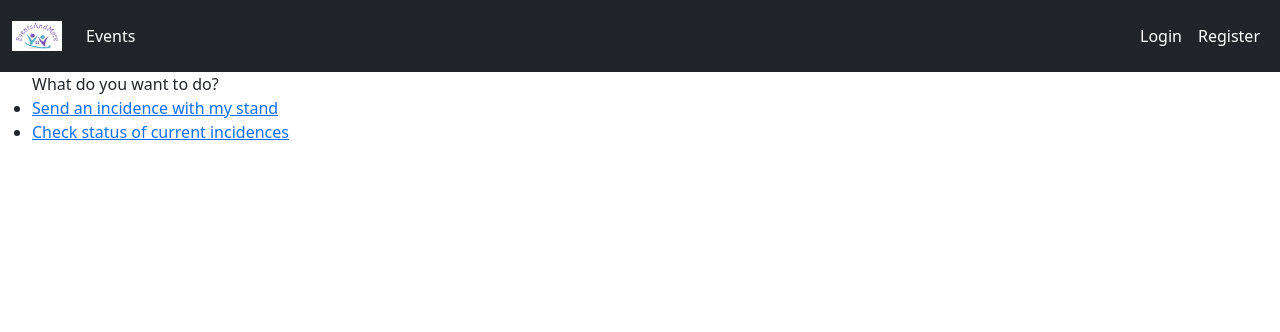
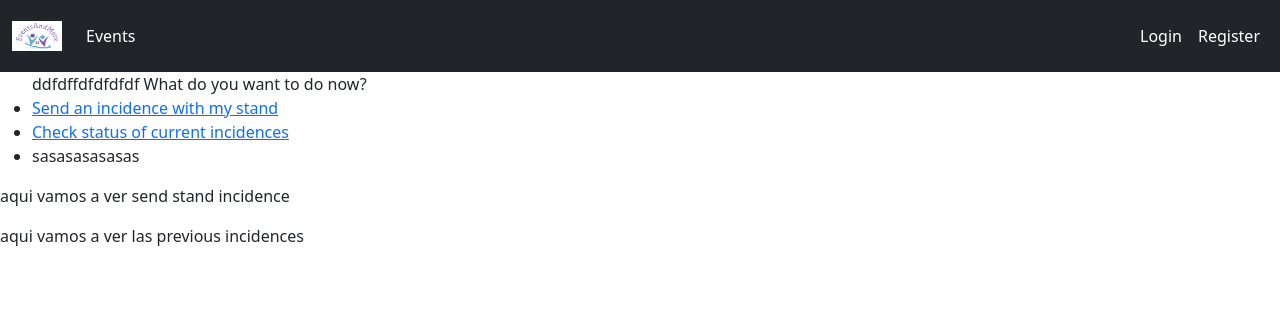
Before and after one commit to catalindoja/UDL_Software_EventsAndMoreG3, a Django app: page /incidences/ in a window 1280 px wide. Shown: the top 332 px of the page. Run offline with Django 4.2, Linux system fonts and the light colour scheme; some libraries are stand-ins or nearby versions.

Commit message:
mental breakdown

```diff
--- a/templates/base.html
+++ b/templates/base.html
@@ -28,7 +28,7 @@
         </li>
         <li>
           <a class="nav-link active" aria-current="page" href="{% url 'incidences' %}">  <!--Warning-->
-            Incidences
+            Incidences asasasasas
           </a>
         </li>
         {% endif %}
--- a/templates/incidences.html
+++ b/templates/incidences.html
@@ -4,7 +4,8 @@
 {% block content %}
 
 <ul>
-    What do you want to do?
+    ddfdffdfdfdfdf
+    What do you want to do now?
     <li>
         <a href="{% url 'send_stand_incidence' %}">
             Send an incidence with my stand
@@ -15,6 +16,22 @@
             Check status of current incidences
         </a>
     </li>
+    <li>
+        sasasasasasas
+    </li>
 </ul>
 
+
+<div>
+    <p>
+        aqui vamos a ver send stand incidence
+    </p>
+</div>
+<div>
+    <p>
+        aqui vamos a ver las previous incidences
+    </p>
+</div>
+
+
 {% endblock %}
```
